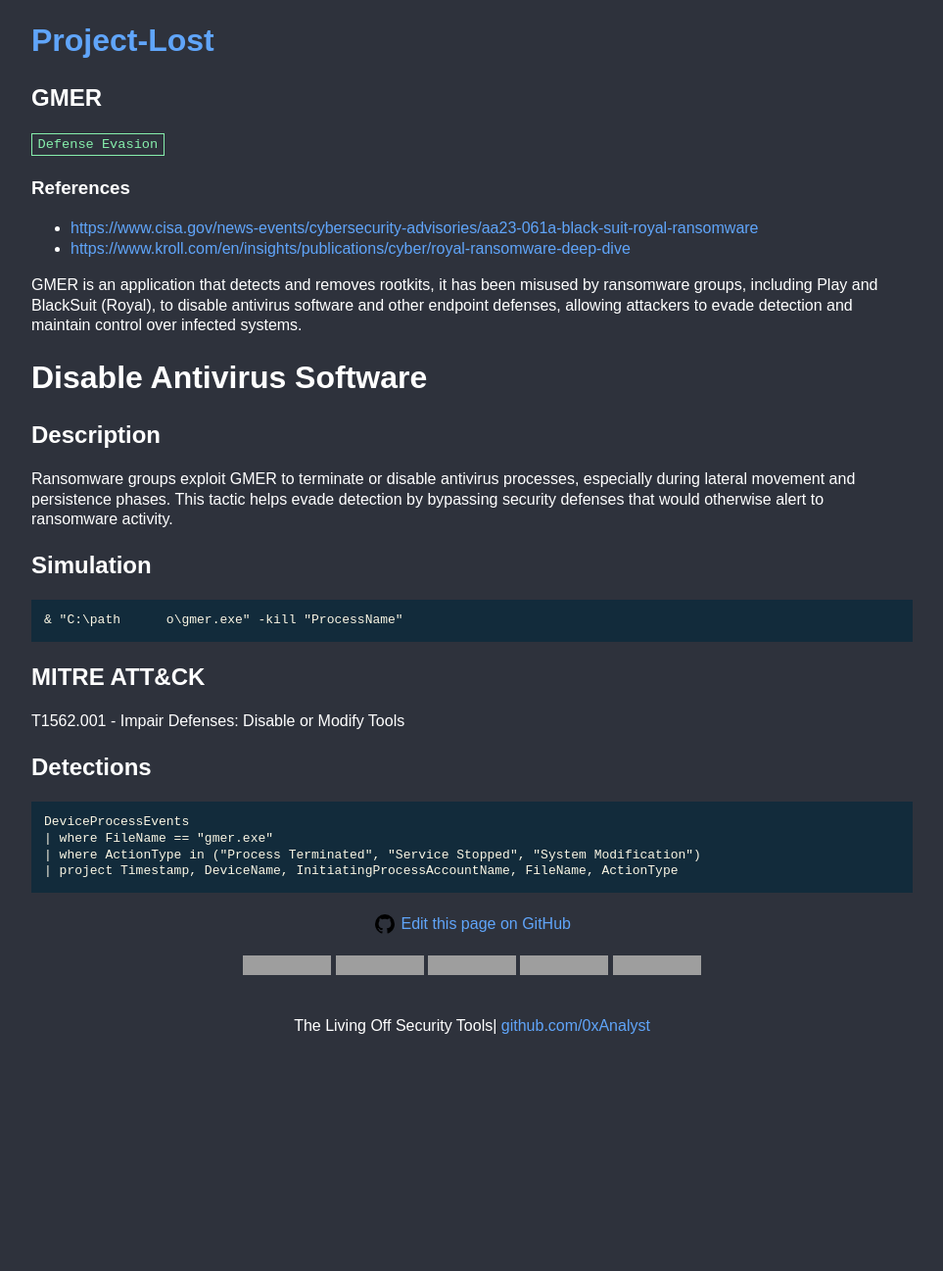
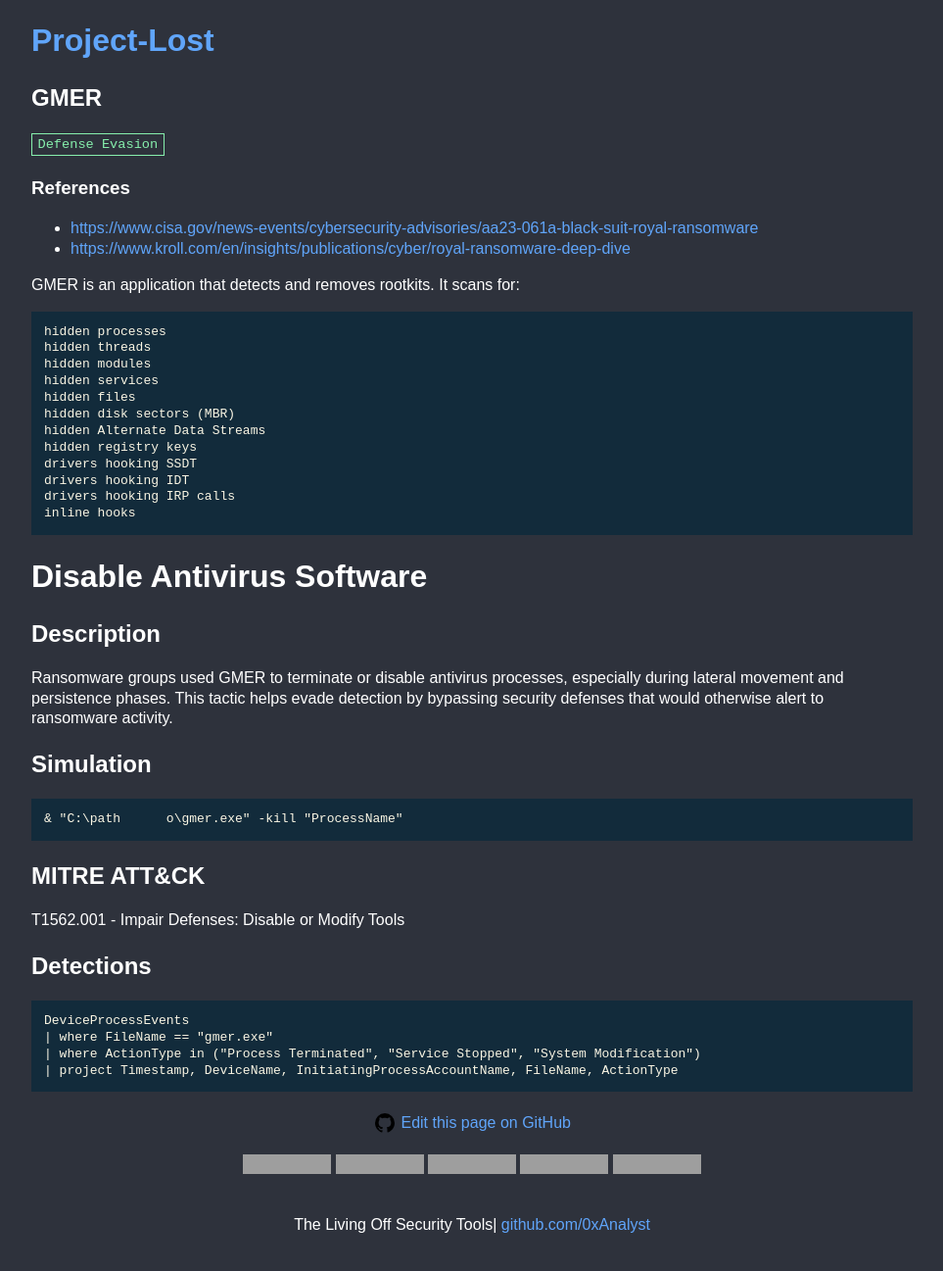
Before and after one commit to 0xAnalyst/Project-Lost, a Jekyll site: the page built from _tool/GMER.md, in a window 1280 px wide, cut to the strip 0-1297 px from the top of the page. Shown: the whole strip at 98% size, without its empty margins (158-1121 px from the left). Built offline with Jekyll 4.4.1, drawn with Linux system fonts in a browser that asks for light colours; before the commit the page ends 1094 px from its top, so only the background shows below that; grey boxes are pictures that could not be loaded.

Commit message:
Update GMER.md

````diff
--- a/_tool/GMER.md
+++ b/_tool/GMER.md
@@ -8,13 +8,26 @@
 files: []
 ---
 
-GMER is an application that detects and removes rootkits, it has been misused by ransomware groups, including Play and BlackSuit (Royal), to disable antivirus software and other endpoint defenses, allowing attackers to evade detection and maintain control over infected systems.
-
+GMER is an application that detects and removes rootkits. It scans for:
+```
+hidden processes
+hidden threads
+hidden modules
+hidden services
+hidden files
+hidden disk sectors (MBR)
+hidden Alternate Data Streams
+hidden registry keys
+drivers hooking SSDT
+drivers hooking IDT
+drivers hooking IRP calls
+inline hooks
+```
 
 # Disable Antivirus Software
 
 ## Description
-Ransomware groups exploit GMER to terminate or disable antivirus processes, especially during lateral movement and persistence phases. This tactic helps evade detection by bypassing security defenses that would otherwise alert to ransomware activity.
+Ransomware groups used GMER to terminate or disable antivirus processes, especially during lateral movement and persistence phases. This tactic helps evade detection by bypassing security defenses that would otherwise alert to ransomware activity.
 
 ## Simulation
 ```
````
